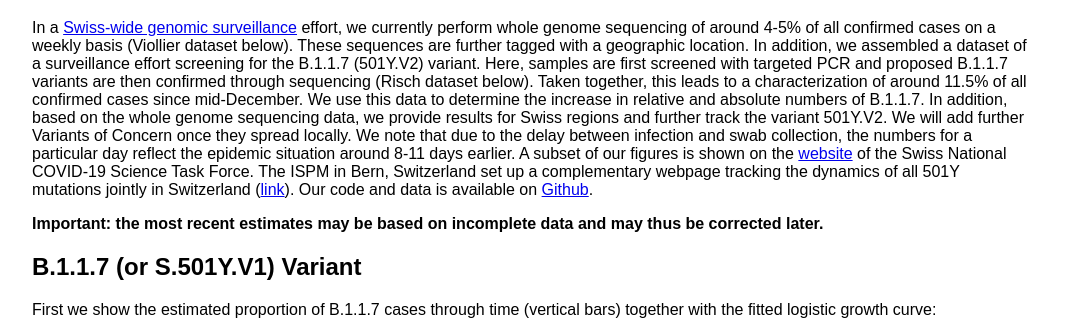
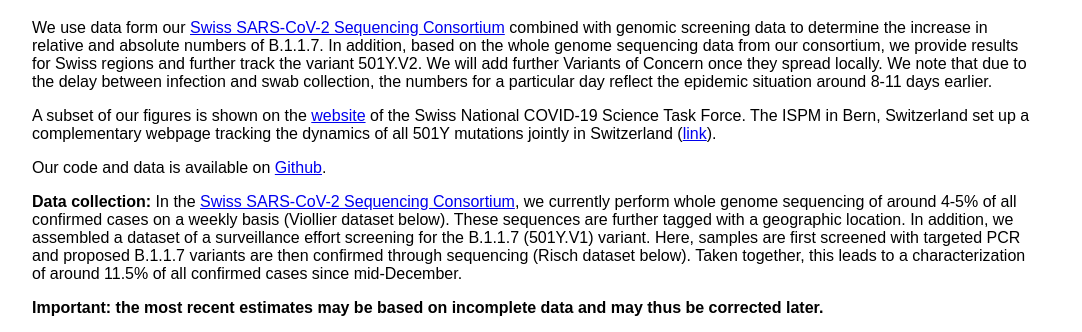
Before and after one commit to cevo-public/Quantification-of-the-spread-of-a-SARS-CoV-2-variant, a plain HTML site: page docs/index.html in a window 1280 px wide. Shown: the part 61-393 px from the top of the page, without its empty margins (108-1190 px from the left). Drawn offline with Linux system fonts and the light colour scheme.

Commit message:
first paragraph shuffled around

```diff
--- a/docs/index.html
+++ b/docs/index.html
@@ -25,28 +25,31 @@
 
 <h1>SARS-CoV-2 Variants of Concern in Switzerland</h1>
 <p>
-    In a <a href="https://bsse.ethz.ch/cevo/research/sars-cov-2/swiss-sequencing-consortium---viollier.html">Swiss-wide genomic surveillance</a> effort, we currently
-    perform whole genome sequencing of around 4-5% of all confirmed cases on a weekly basis (Viollier dataset below). These sequences are further tagged with a geographic location.
-
-    In addition, we assembled a dataset of a surveillance effort screening for the B.1.1.7 (501Y.V2) variant. Here, samples are first screened with targeted PCR
-   and proposed B.1.1.7 variants are then confirmed through sequencing (Risch dataset below).
-    Taken together, this leads to a characterization of around 11.5% of all confirmed cases since mid-December.
-
-    We use this data to determine the increase in relative and absolute numbers of B.1.1.7.
-    In addition, based on the whole genome sequencing data, we
+        We use  data form our <a href="https://bsse.ethz.ch/cevo/research/sars-cov-2/swiss-sequencing-consortium---viollier.html">Swiss SARS-CoV-2 Sequencing Consortium</a>
+    combined with genomic screening data to determine the increase in relative and absolute numbers of B.1.1.7.
+    In addition, based on the whole genome sequencing data from our consortium, we
     provide results for Swiss regions and further track the variant 501Y.V2. We will add further Variants of Concern once they spread locally.
     We note that due to the delay between infection and swab collection, the numbers for a particular day
     reflect the epidemic situation around 8-11 days earlier.
-
+</p>
+<p>
     A subset of our figures is shown on the <a href="https://sciencetaskforce.ch/en/nextstrain-phylogenetic-analysis/">website</a> of the Swiss National COVID-19 Science Task Force.
     The ISPM in Bern, Switzerland set up a complementary webpage  tracking the dynamics of all 501Y mutations jointly in Switzerland
     (<a href="https://ispmbern.github.io/covid-19/variants/">link</a>).
-
+</p>
+<p>
        <!--- The methods employed for the plots below are described in a <a href="todo">pre-print</a> (not peer-reviewed). In particular, in this manuscript,
 we additionally provide estimates on the transmission fitness advantage
     of B.1.1.7 for Switzerland and the Swiss regions. All contributors are listed as authors in the manuscript. --->
     Our code and data is available on
     <a href="https://github.com/cevo-public/Quantification-of-the-spread-of-a-SARS-CoV-2-variant">Github</a>.
+</p>
+<p>
+    <b>Data collection:</b> In the <a href="https://bsse.ethz.ch/cevo/research/sars-cov-2/swiss-sequencing-consortium---viollier.html">Swiss SARS-CoV-2 Sequencing Consortium</a>, we currently
+    perform whole genome sequencing of around 4-5% of all confirmed cases on a weekly basis (Viollier dataset below). These sequences are further tagged with a geographic location.
+    In addition, we assembled a dataset of a surveillance effort screening for the B.1.1.7 (501Y.V1) variant. Here, samples are first screened with targeted PCR
+   and proposed B.1.1.7 variants are then confirmed through sequencing (Risch dataset below).
+    Taken together, this leads to a characterization of around 11.5% of all confirmed cases since mid-December.
 </p>
 
 <p><b>Important: the most recent estimates may be based on incomplete data and may thus be corrected later.</b></p>
```
